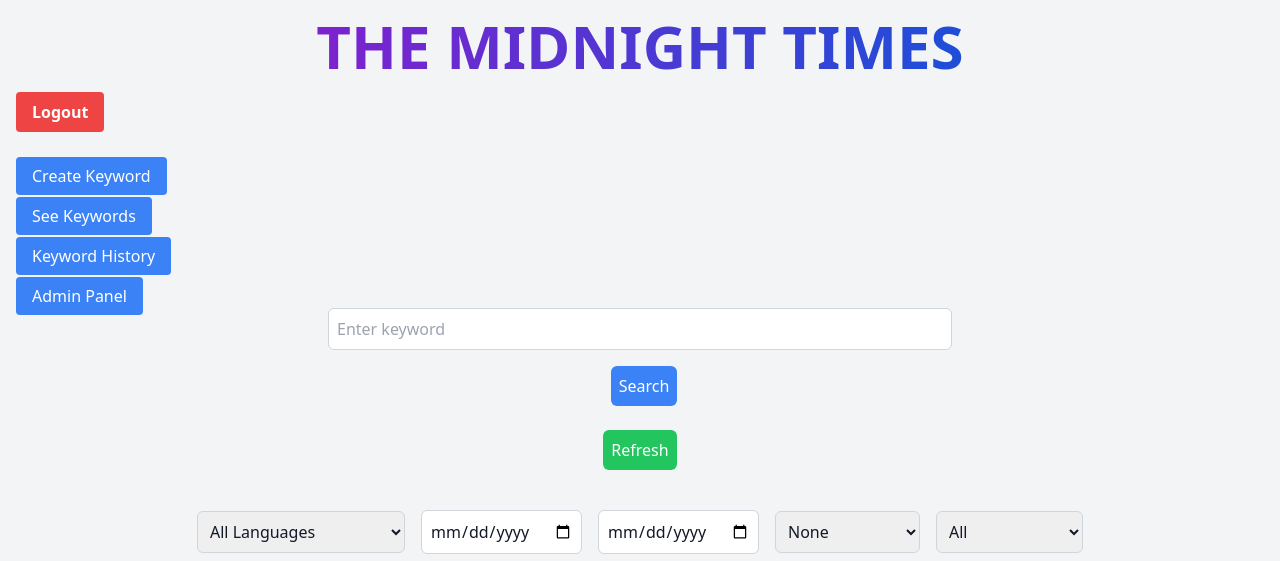
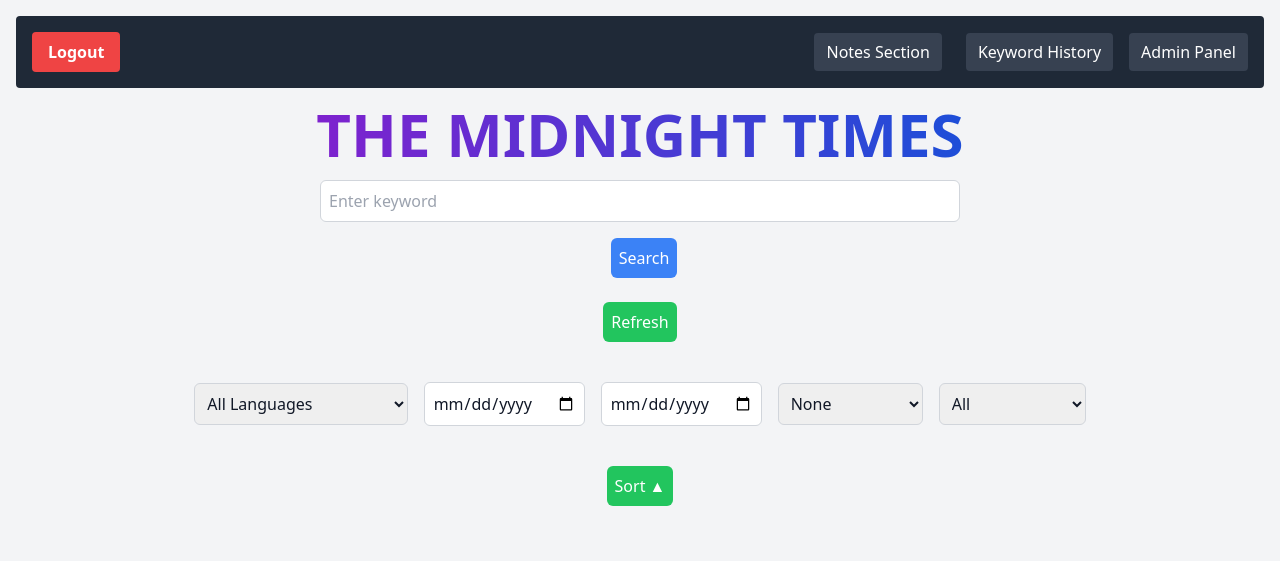
Before and after one commit to avid7-tech/MidnightTimes---News-App, a Django app: page / in a window 1280 px wide. Shown: the top 561 px of the page. Run offline with Django 5.2, Linux system fonts and the light colour scheme; the visitor is signed in with stand-in values (Sample User, id 1); some libraries are stand-ins or nearby versions.

Commit message:
changed UI

```diff
--- a/news_app/news_api/templates/control_panel/control_panel.html
+++ b/news_app/news_api/templates/control_panel/control_panel.html
@@ -49,7 +49,7 @@
       </tbody>
     </table>
     <!-- HOME BUTTON -->
-    <a href="{% url 'keyword_list' %}" class="btn btn-primary">Go back</a>
+    <a href="{% url 'keyword_list' %}" class="btn btn-primary">Notes Page</a>
   </div>
 
   <div class="container mt-5">
--- a/news_app/news_api/templates/news_api/home.html
+++ b/news_app/news_api/templates/news_api/home.html
@@ -14,42 +14,36 @@
     </style>
 </head>
 <body class="bg-gray-100 text-gray-900 dark:bg-gray-900 dark:text-gray-100">
+
     <div class="container mx-auto p-4">
+        <nav class="flex justify-between items-center bg-gray-800 py-4 px-4 rounded">
+            {% if user.is_authenticated %}
+            <form method="post" action="{% url 'logout' %}">
+                {% csrf_token %}
+                <button type="submit" class="text-white bg-red-500 hover:bg-red-700 font-bold py-2 px-4 rounded">Logout</button>
+            </form>
+            {% endif %}
+            <ul class="flex space-x-4">
+                <li class="nav-item mx-2">
+                    <a href="{% url 'keyword_list' %}" class="text-white hover:text-blue-200 px-3 py-2 rounded bg-gray-700 hover:bg-blue-500 transition duration-300">Notes Section</a>
+
+                <li class="nav-item mx-2">
+                    <a href="{% url 'search_history' %}" class="text-white hover:text-blue-200 px-3 py-2 rounded bg-gray-700 hover:bg-blue-500 transition duration-300">Keyword History</a>
+                </li>
+                <li class="nav-item mx-2">
+                    <a href="{% url 'signin' %}" class="text-white hover:text-blue-200 px-3 py-2 rounded bg-gray-700 hover:bg-blue-500 transition duration-300">Admin Panel</a>
+                </li>
+            </ul>
+        </nav>
+    </div>
+
+
+
+
         <h1 class="mb-4 text-3xl font-extrabold text-center text-gray-900 dark:text-gray-100 md:text-5xl lg:text-6xl">
             <span class="text-transparent bg-clip-text bg-gradient-to-r to-blue-700 from-purple-700 dark:to-blue-400 dark:from-purple-400">THE MIDNIGHT TIMES</span>
         </h1>
 
-        <div class="flex flex-col space-y-4">
-            <div class="mb-4">
-                <!-- Logout Button -->
-                {% if user.is_authenticated %}
-                  <form  method="post" action="{% url 'logout' %}">
-                    {% csrf_token %}
-                    <button type="submit" class="bg-red-500 hover:bg-red-700 text-white font-bold py-2 px-4 rounded">Logout</button>
-                  </form>
-                {% endif %}
-            </div>
-            <p class="mb-4">
-              <a href="{% url 'keyword_create' %}" class="text-white bg-blue-500 py-2 px-4 rounded hover:bg-blue-700 focus:outline-none focus:ring-2 focus:ring-offset-2 focus:ring-blue-500">
-                Create Keyword
-              </a>
-            </p>
-            <p class="mb-4">
-                <a href="{% url 'keyword_list' %}" class="text-white bg-blue-500 py-2 px-4 rounded hover:bg-blue-700 focus:outline-none focus:ring-2 focus:ring-offset-2 focus:ring-blue-500">
-                    See Keywords
-                </a>
-            </p>
-            <p class="mb-4">
-              <a href="{% url 'search_history' %}" class="text-white bg-blue-500 py-2 px-4 rounded hover:bg-blue-700 focus:outline-none focus:ring-2 focus:ring-offset-2 focus:ring-blue-500">
-                Keyword History
-              </a>
-            </p>
-            <p class="mb-4">
-                <a href="{% url 'signin' %}" class="text-white bg-blue-500 py-2 px-4 rounded hover:bg-blue-700 focus:outline-none focus:ring-2 focus:ring-offset-2 focus:ring-blue-500">Admin Panel</a>
-              </a>
-            </p>
-
-        </div>
 
         <form method="get" action="" class="mb-8">
             <div class="flex flex-col items-center space-y-4 mb-6">
```
Also changed, not shown: news_app/news_api/templates/keyword_form.html (+4 -4 lines), news_app/news_api/templates/keyword_list.html (+5 -5 lines).
